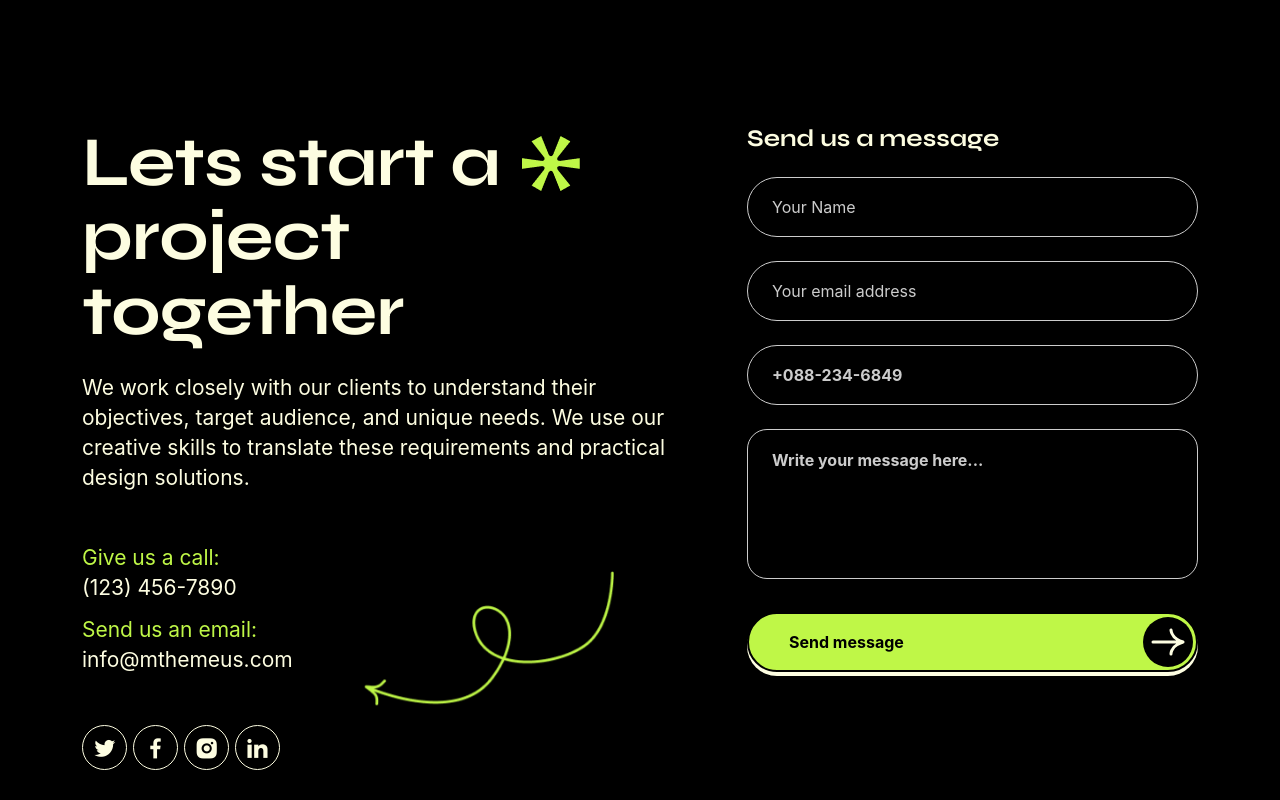
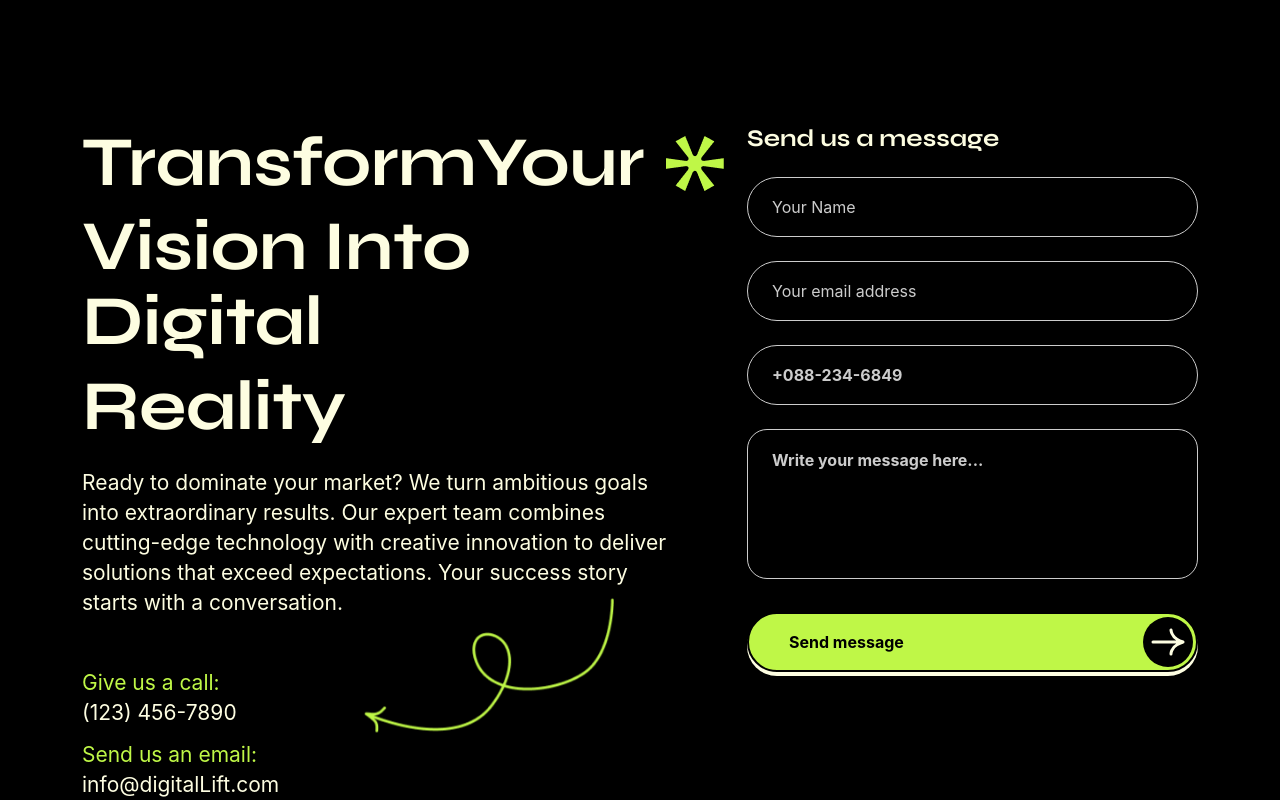
Before and after one commit to dekelohad/digtal-lift, a React (Vite) app: page / in a window 1280 px wide. Shown: the part 7780-8580 px from the top of the page. Built offline with nearby package versions, Linux system fonts and the light colour scheme; a web font is replaced by a local one.

Commit message:
perfect footer text

```diff
--- a/src/components/home-one/footer/FooterContent.jsx
+++ b/src/components/home-one/footer/FooterContent.jsx
@@ -4,18 +4,23 @@ function FooterContent() {
 	return (
 		<div className="aximo-default-content light position-relative">
 			<h2>
-				<span className="aximo-title-animation">
-					Lets start a
-					<span className="aximo-title-icon">
-						<img src={Star2Img} alt="Star2Img" />
-					</span>
-				</span>
-				<br />
-				project together
+				<div style={{ display: "flex", flexDirection: "column", gap: "10px" }}>
+					<div style={{ display: "flex", alignItems: "center" }}>
+						<span className="aximo-title-animation">
+							TransformYour
+							<span className="aximo-title-icon" style={{ marginLeft: "10px" }}>
+								<img src={Star2Img} alt="Star2Img" />
+							</span>
+						</span>
+					</div>
+					<div>Vision Into Digital</div>
+					<div>Reality</div>
+				</div>
 			</h2>
 			<p>
-				We work closely with our clients to understand their objectives, target audience, and unique needs. We
-				use our creative skills to translate these requirements and practical design solutions.
+			Ready to dominate your market? We turn ambitious goals into extraordinary results. Our expert team combines
+				cutting-edge technology with creative innovation to deliver solutions that exceed expectations. Your success story
+				starts with a conversation.
 			</p>
 			<div className="aximo-info-wrap">
 				<div className="aximo-info">
@@ -30,34 +35,10 @@ function FooterContent() {
 					<ul>
 						<li>Send us an email:</li>
 						<li>
-							<a href="mailto:info@mthemeus.com">info@mthemeus.com</a>
+						<a href="mailto:info@digitalLift.com" target="_blank" rel="noopener noreferrer">info@digitalLift.com</a>
 						</li>
 					</ul>
 				</div>
-			</div>
-			<div className="aximo-social-icon social-large">
-				<ul>
-					<li>
-						<a href="https://twitter.com/" target="_blank">
-							<i className="icon-twitter"></i>
-						</a>
-					</li>
-					<li>
-						<a href="https://facebook.com/" target="_blank">
-							<i className="icon-facebook"></i>
-						</a>
-					</li>
-					<li>
-						<a href="https://www.instagram.com/" target="_blank">
-							<i className="icon-instagram"></i>
-						</a>
-					</li>
-					<li>
-						<a href="https://www.linkedin.com/" target="_blank">
-							<i className="icon-linkedin"></i>
-						</a>
-					</li>
-				</ul>
 			</div>
 			<div className="aximo-hero-shape aximo-footer-shape">
 				<img src={Shape1Img} alt="Shape1Img" />
```
